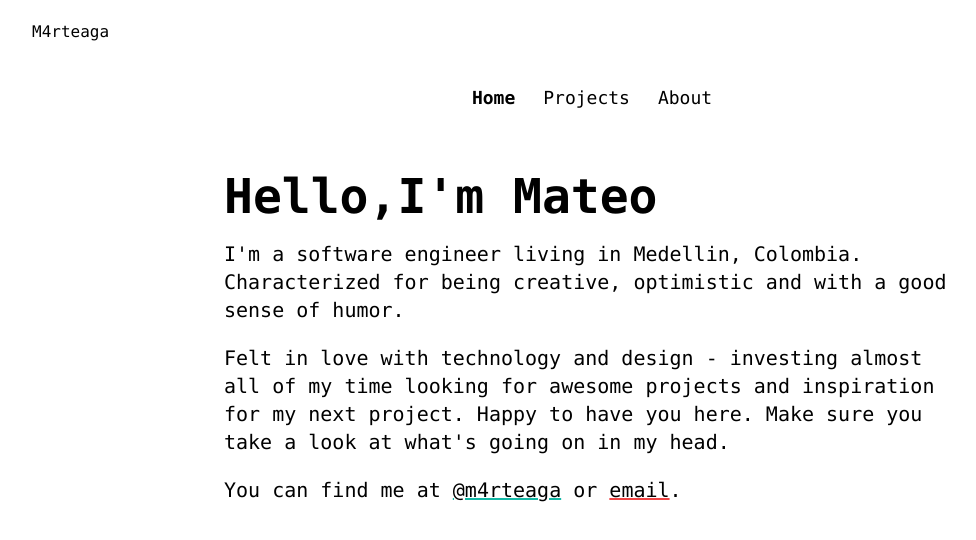
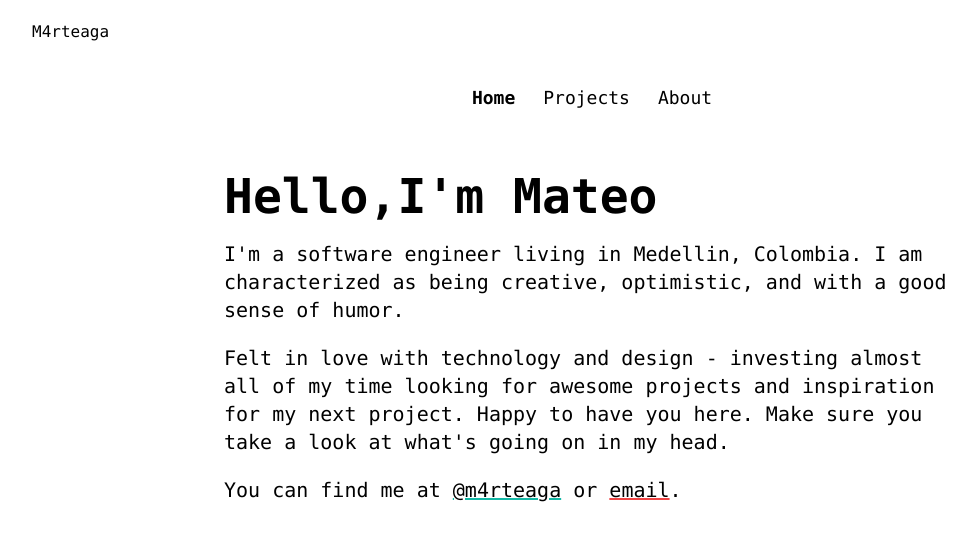
Before and after one commit to M4rteaga/myPortfolio, a React (Vite) app: page /home in a window 1280 px wide. Shown: the top 540 px of the page, without its empty margins (48-1024 px from the left). Built offline with nearby package versions, Linux system fonts and the light colour scheme.

Commit message:
correct content

```diff
--- a/src/Projects/Projects.ts
+++ b/src/Projects/Projects.ts
@@ -40,7 +40,7 @@ export const projects = [
 		status: 'Done',
 		projectTitle: 'Viva Air',
 		projectDescription:
-			'Client part for a college project in which we create a full-stack web app.',
+			'Client side for a college project in which we create a full-stack web app.',
 		stack: [
 			'Next',
 			'React',
--- a/src/pages/Me.tsx
+++ b/src/pages/Me.tsx
@@ -9,8 +9,9 @@ export const Me = () => {
 				</h1>
 				<div className="flex flex-col space-y-3 md:space-y-5  ">
 					<p className="mt-5 lg:text-xl">
-						I'm a software engineer living in Medellin, Colombia. Characterized
-						for being creative, optimistic and with a good sense of humor.
+						I'm a software engineer living in Medellin, Colombia. I am
+						characterized as being creative, optimistic, and with a good sense
+						of humor.
 					</p>
 					<p className="  lg:text-xl">
 						Felt in love with technology and design - investing almost all of my
```
